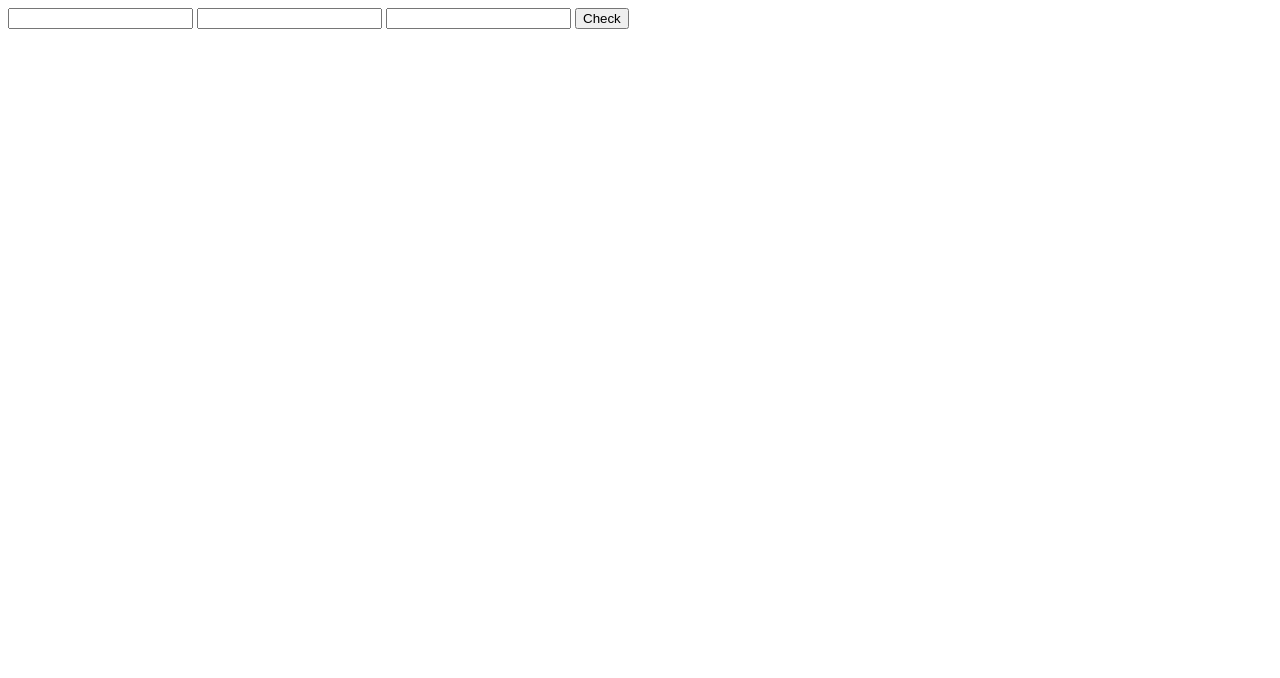
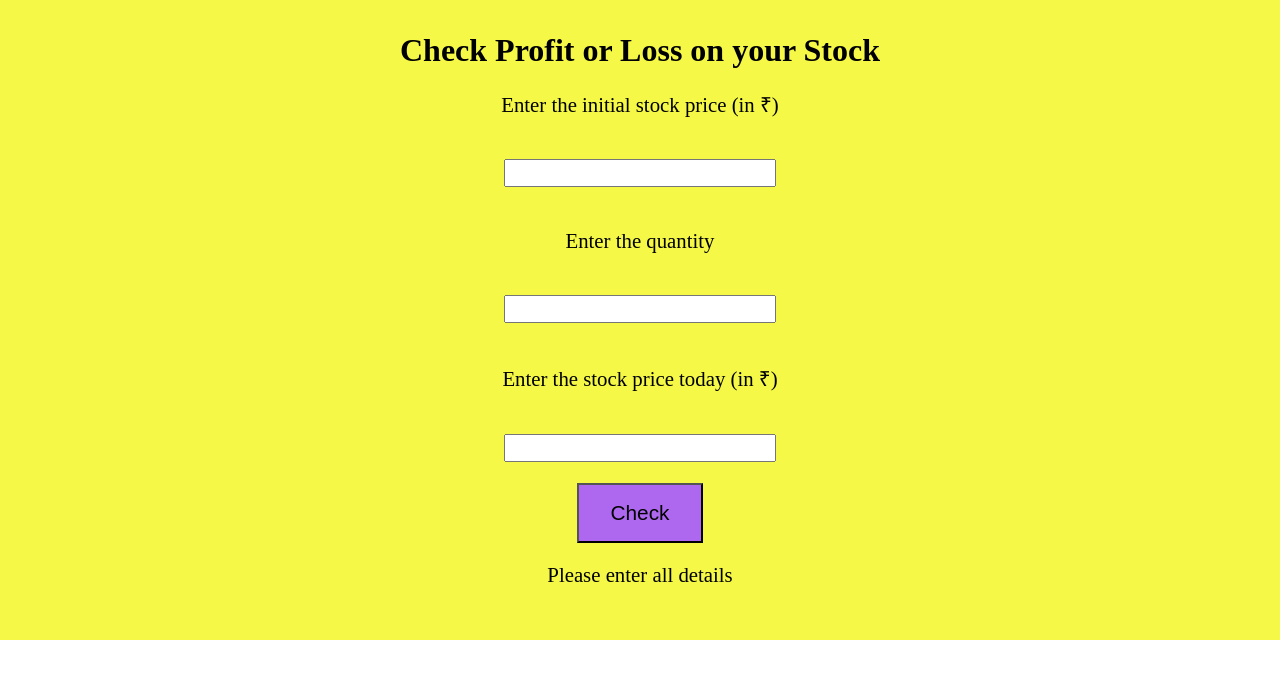
Before and after one commit to OmKakatkar/Profit-or-Loss, a plain HTML site: page index.html in a window 1280 px wide. Both pictures are taken after a click on the button "Check". Drawn offline with Linux system fonts and the light colour scheme.

Commit message:
add styles

```diff
--- a/index.css
+++ b/index.css
@@ -0,0 +1,28 @@
+* {
+  padding: 0;
+  margin: 0;
+  box-sizing: border-box;
+}
+
+main {
+  text-align: center;
+  padding-top: 2rem;
+  height: 100%;
+  background-color: rgb(245, 248, 70);
+  padding-bottom: 2rem;
+}
+
+.label,
+input,
+button,
+#output {
+  margin: 1.3rem;
+  font-size: 1.3rem;
+}
+
+button {
+  display: block;
+  margin: 0 auto;
+  padding: 1rem 2rem;
+  background-color: rgb(174, 104, 240);
+}
--- a/index.html
+++ b/index.html
@@ -1,17 +1,24 @@
 <!DOCTYPE html>
 <html lang="en">
-<head>
-    <meta charset="UTF-8">
-    <meta http-equiv="X-UA-Compatible" content="IE=edge">
-    <meta name="viewport" content="width=device-width, initial-scale=1.0">
+  <head>
+    <meta charset="UTF-8" />
+    <meta http-equiv="X-UA-Compatible" content="IE=edge" />
+    <meta name="viewport" content="width=device-width, initial-scale=1.0" />
     <title>Profit or Loss</title>
-    <link rel="stylesheet" href="./index.css">
+    <link rel="stylesheet" href="./index.css" />
     <script defer src="./index.js"></script>
-</head>
-<body>
-    <input type="text" id='price-initial'>
-    <input type="text" id='quantity'>
-    <input type="text" id='price-today'>
-    <button id='check'>Check</button>
-</body>
+  </head>
+  <body>
+    <main id="main">
+      <h1>Check Profit or Loss on your Stock</h1>
+      <div class="label">Enter the initial stock price (in ₹)</div>
+      <input type="text" id="price-initial" />
+      <div class="label">Enter the quantity</div>
+      <input type="text" id="quantity" />
+      <div class="label">Enter the stock price today (in ₹)</div>
+      <input type="text" id="price-today" />
+      <button id="check">Check</button>
+      <div id="output">Are you ready to know?</div>
+    </main>
+  </body>
 </html>
--- a/index.js
+++ b/index.js
@@ -2,35 +2,47 @@ const priceInitial = document.querySelector("#price-initial");
 const quantity = document.querySelector("#quantity");
 const priceToday = document.querySelector("#price-today");
 const check = document.querySelector("#check");
+const output = document.querySelector("#output");
+const main = document.querySelector("#main");
 
 check.addEventListener("click", () => {
-  clickHandler(priceInitial.value, quantity.value, priceToday.value);
+  // @ts-ignore
+  clickHandler(priceInitial.value, quantity.value, priceToday.value, output);
 });
 
-function clickHandler(initial, qty, final) {
-  initial = parseFloat(initial);
-  qty = parseFloat(qty);
-  final = parseFloat(final);
+function clickHandler(initial, qty, final, op) {
+  main.style.backgroundColor = "rgb(245, 248, 70)";
   if (initial !== "" && qty !== "" && final !== "") {
+    initial = parseFloat(initial);
+    qty = parseFloat(qty);
+    final = parseFloat(final);
     let costPrice = initial * qty;
     let sellPrice = final * qty;
     if (costPrice < sellPrice) {
       let profit = sellPrice - costPrice;
+      let profitPercent = ((profit / costPrice) * 100).toFixed(2);
       console.log(
-        `Yay you just earned an absolute profit of ${profit} which is ${
-          (profit / costPrice) * 100
-        }`
+        `Yay you just earned an absolute profit of ₹${profit} which is ${profitPercent}%`
       );
+      output.textContent = `Yay you just earned an absolute profit of ₹${profit} which is ${profitPercent}% of the initial price`;
+      if (parseFloat(profitPercent) >= 50) {
+        main.style.backgroundColor = "green";
+      }
     } else if (costPrice > sellPrice) {
       let loss = costPrice - sellPrice;
-      console.log(
-        `Aww you just lost ${loss} which is ${(loss / costPrice) * 100}`
-      );
+      let lossPercent = ((loss / costPrice) * 100).toFixed(2);
+      console.log(`Aww you just lost ₹${loss} which is ${lossPercent}%`);
+      output.textContent = `Aww you just lost ₹${loss} which is ${lossPercent}% of the initial price`;
+      if (parseFloat(lossPercent) >= 50) {
+        main.style.backgroundColor = "red";
+      }
     } else {
-      console.log(`No profit no loss`);
+      console.log("No profit no loss");
+      output.textContent = "No profit no loss";
     }
   } else {
     console.log("Please enter all details");
+    output.textContent = "Please enter all details";
   }
 }
 
```
